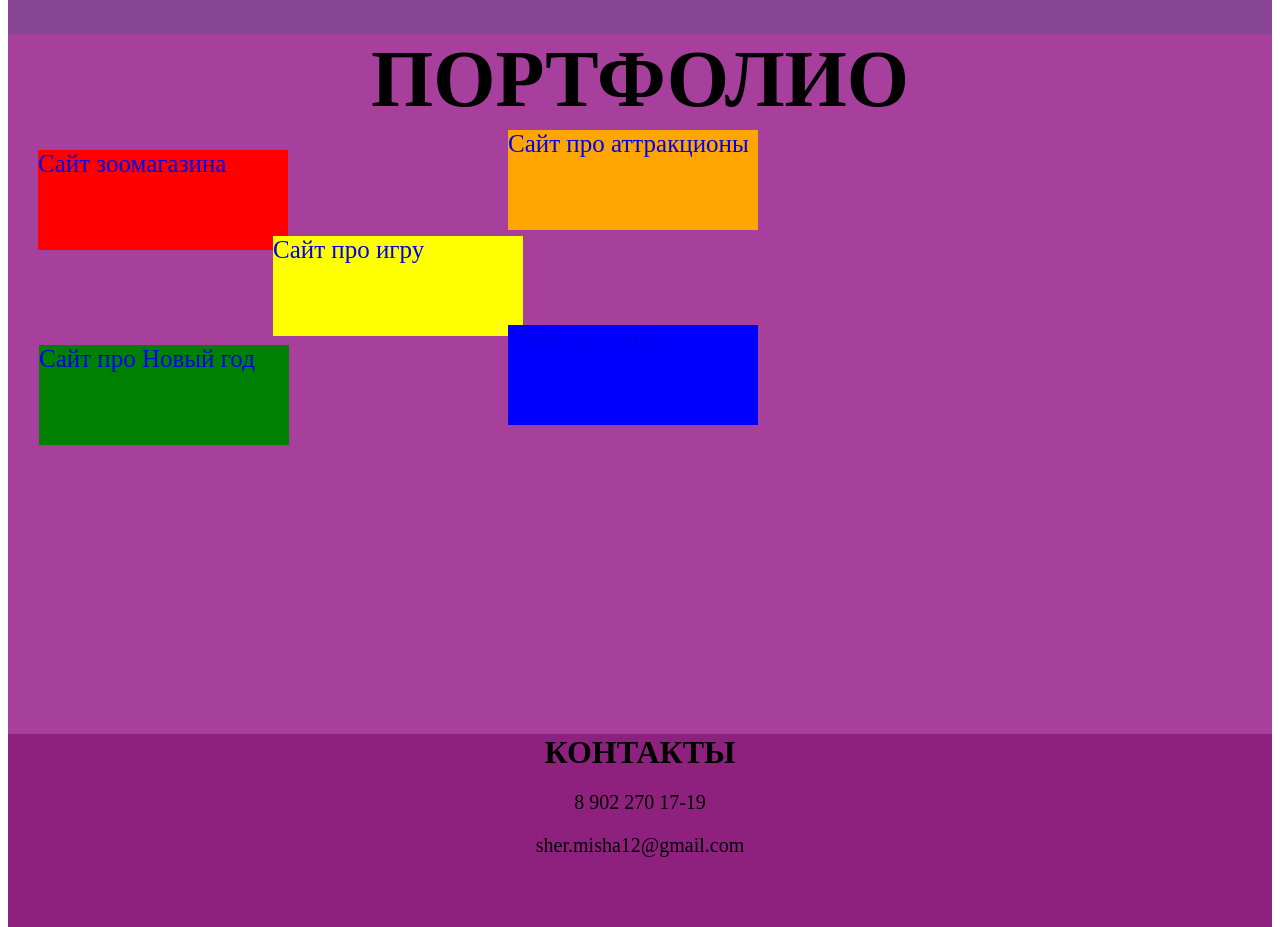
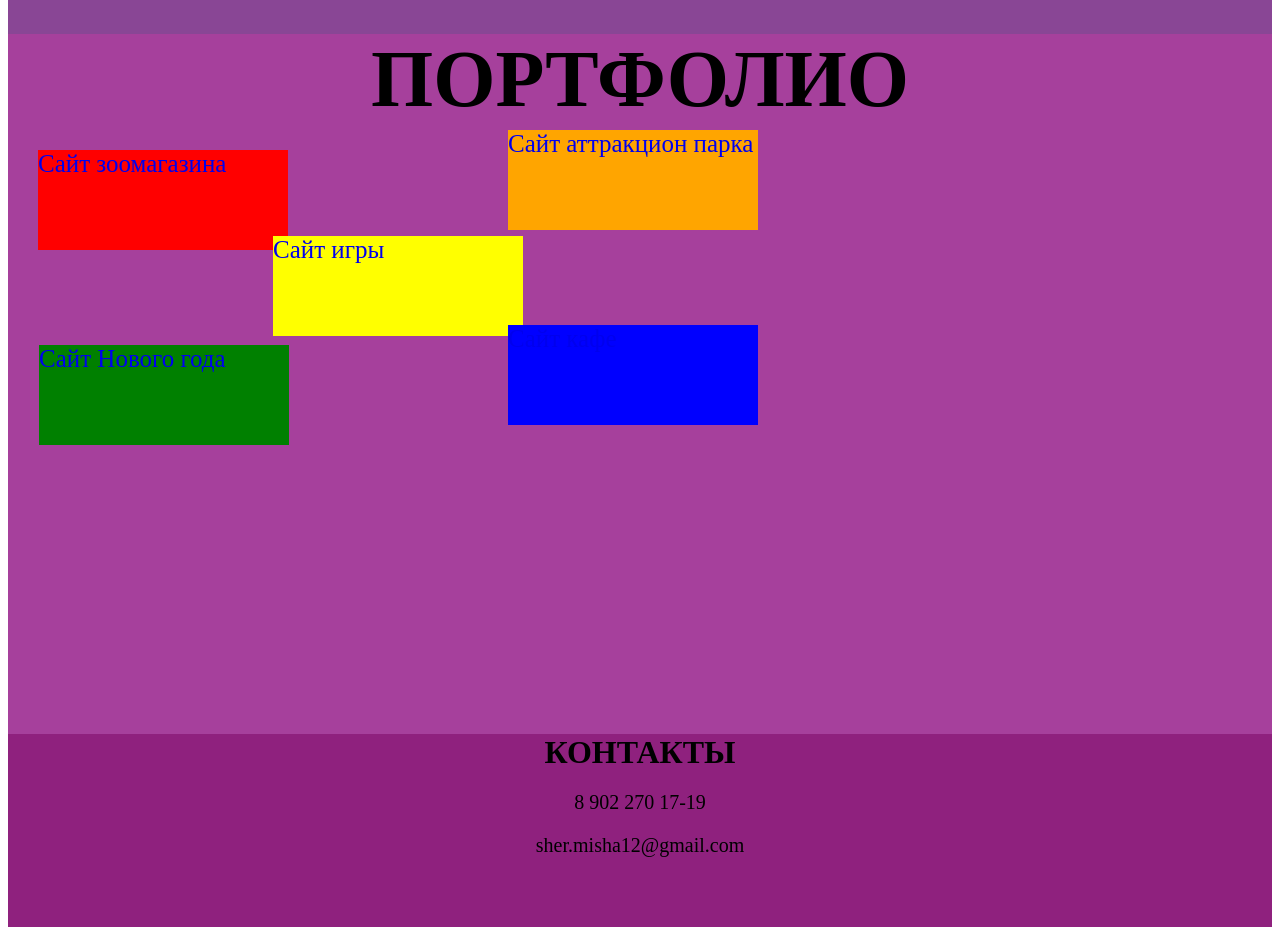
Before and after one commit to kruzser/Misha_portfolio, a plain HTML site: page index.html in a window 1280 px wide. Shown: the part 1400-2327 px from the top of the page. Drawn offline with Linux system fonts and the light colour scheme.

Commit message:
Update index.html

```diff
--- a/index.html
+++ b/index.html
@@ -22,10 +22,10 @@
             <div class="portfolio">
               <h1>ПОРТФОЛИО</h1>
               <div class="red"><a href="https://kruzser.github.io/Zooshop-Misha/">Сайт зоомагазина</a></div>
-              <div class="orange"><a href="https://kruzser.github.io/Laigyshka-Mishi/">Сайт про аттракционы</a></div>
-              <div class="yellow"><a href="https://kruzser.github.io/PVZ-Misha-fool/">Сайт про игру</a></div>
-              <div class="green"><a href="https://kruzser.github.io/NG_Shershnev/">Сайт про Новый год</a></div>
-              <div class="blue"><a href="https://kruzser.github.io/Geometry-dash/">Сайт про кафе</a></div>
+              <div class="orange"><a href="https://kruzser.github.io/Laigyshka-Mishi/">Сайт аттракцион парка</a></div>
+              <div class="yellow"><a href="https://kruzser.github.io/PVZ-Misha-fool/">Сайт игры</a></div>
+              <div class="green"><a href="https://kruzser.github.io/NG_Shershnev/">Сайт Нового года</a></div>
+              <div class="blue"><a href="https://kruzser.github.io/Geometry-dash/">Сайт кафе</a></div>
             </div>
             <div class="KONTAKT">
                 <h1>КОНТАКТЫ</h1>
```
